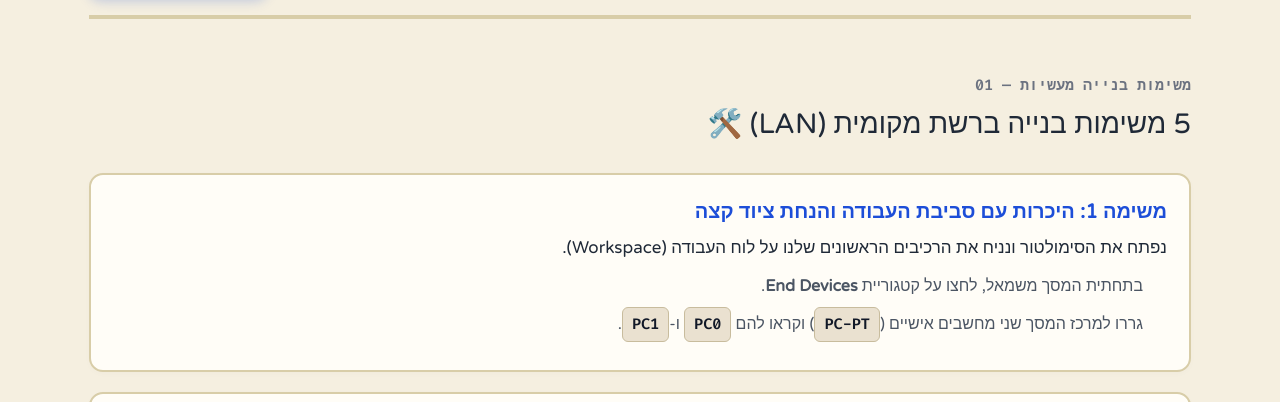
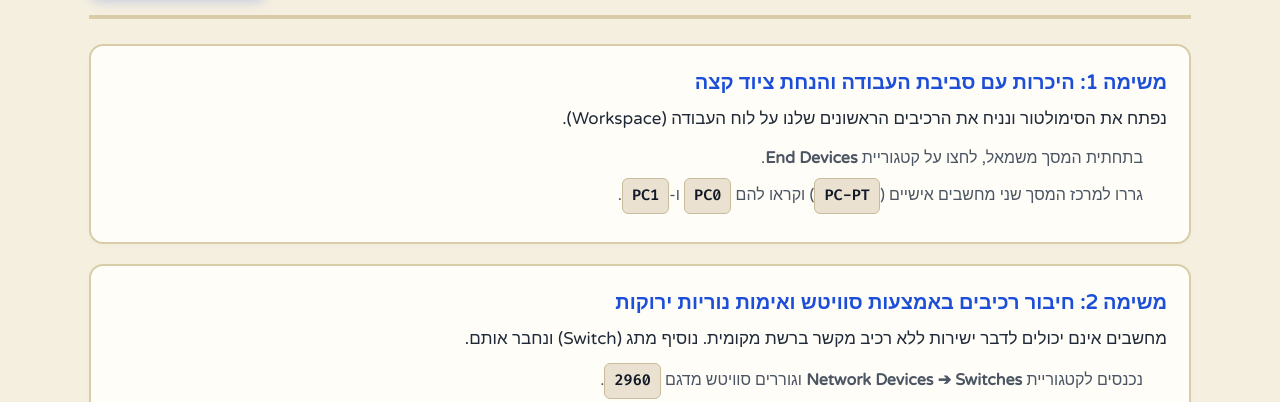
Before and after one commit to saharhakimi-lab/pt1, a plain HTML site: page index.html in a window 1280 px wide. Shown: the part 279-681 px from the top of the page. Drawn offline with nearby package versions, Linux system fonts and the light colour scheme.

Commit message:
Update index.html

```diff
--- a/index.html
+++ b/index.html
@@ -121,7 +121,7 @@ h1.title{font-size:38px; margin-bottom:10px; color:var(--text);}
 h1.title b{color:var(--stick); font-weight: inherit;}
 .subtitle{font-size:18px; max-width:750px; margin:0; color:var(--muted);}
 
-section{padding:55px 0; border-top:2px solid var(--border);}
+section{padding:25px 0 55px; border-top:2px solid var(--border);}
 .section-head{margin-bottom:28px;}
 .section-num{font-family:'Fira Code',monospace; color:var(--muted2); font-size:15px; margin-bottom:6px; direction:ltr; text-align:right; font-weight:600;}
 .section-title{font-size:28px; color:var(--text);}
@@ -215,10 +215,6 @@ button.btn.teacher{background: linear-gradient(135deg, #10B981 0%, #059669 100%)
 
 <!-- חלק 1: משימות בנייה בסיסיות -->
 <section id="s1">
-<div class="section-head">
-  <div class="section-num">01 — משימות בנייה מעשיות</div>
-  <h2 class="section-title">5 משימות בנייה ברשת מקומית (LAN) 🛠️</h2>
-</div>
 
 <div class="task-box">
   <div class="task-title">משימה 1: היכרות עם סביבת העבודה והנחת ציוד קצה</div>
```
